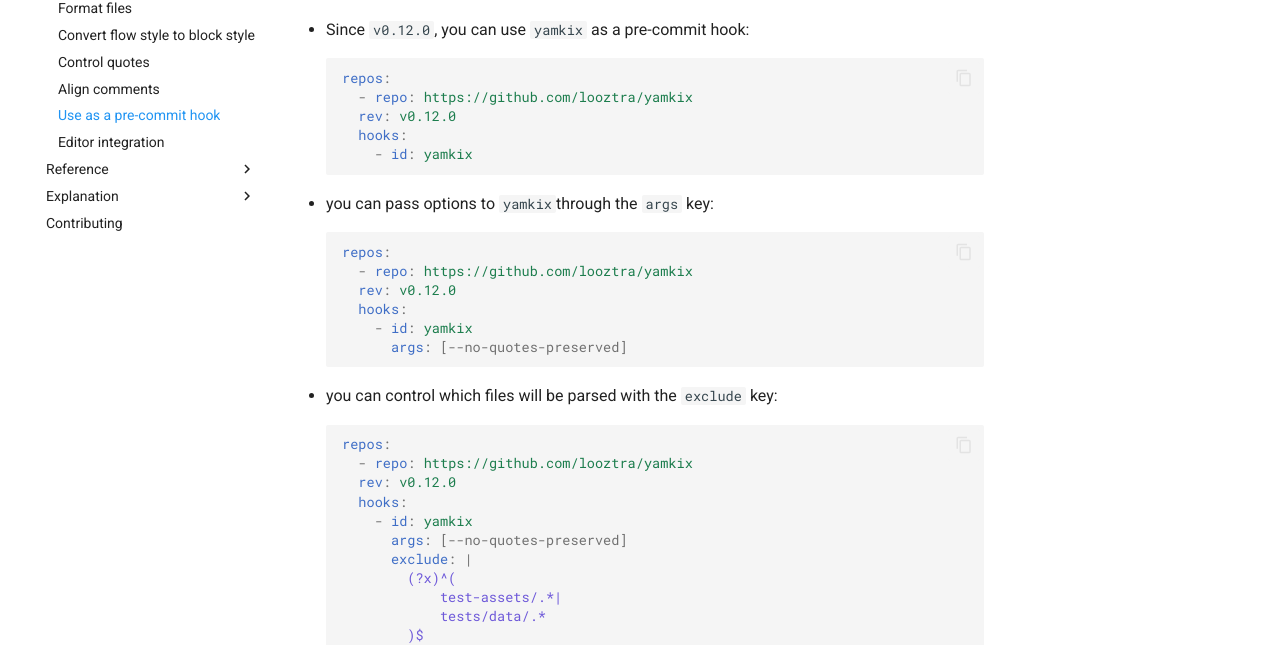
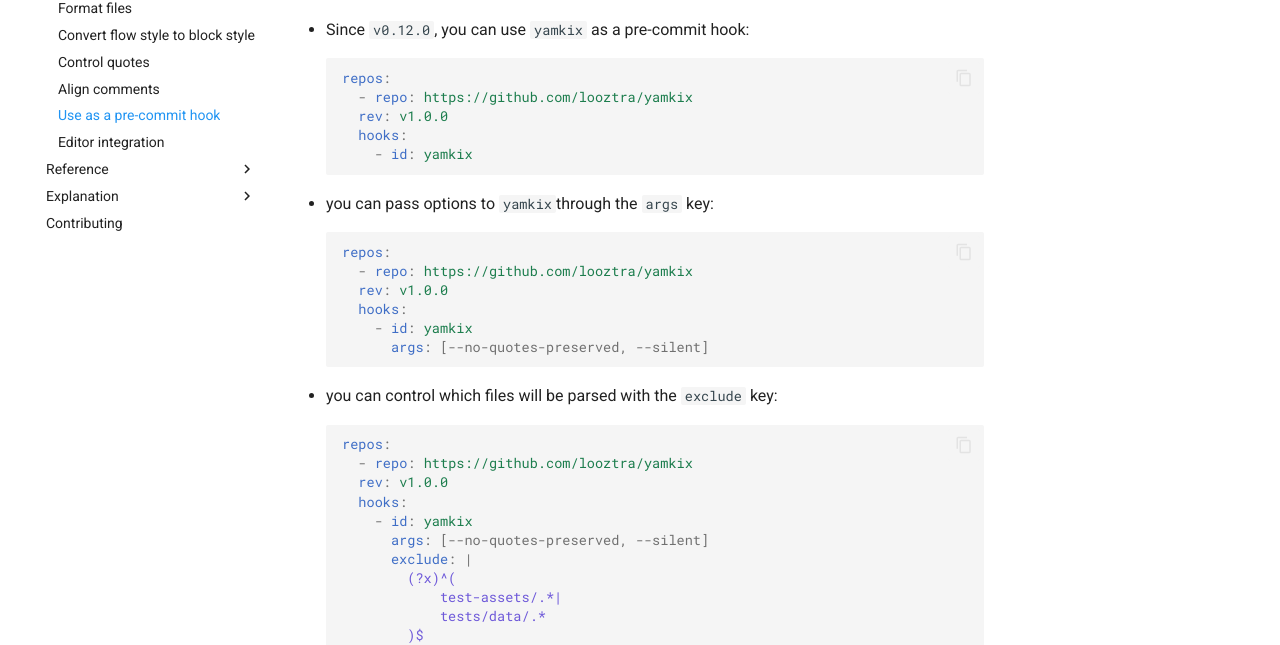
Before and after one commit to looztra/yamkix, an MkDocs documentation site: the page built from docs/how-to/pre-commit.md, in a window 1280 px wide and 1081 px high. Shown: the part 238-883 px from the top of the window. Built offline with MkDocs 1.6.1 and Material for MkDocs 9.7.7, drawn with Linux system fonts in a browser that asks for light colours; comment, search, counter and statistics services are not loaded.

Commit message:
chore(docs): update pre-commit configuration to use yamkix v1.0.0 and add silent option

````diff
--- a/docs/how-to/pre-commit.md
+++ b/docs/how-to/pre-commit.md
@@ -7,7 +7,7 @@
     ```yaml
     repos:
       - repo: https://github.com/looztra/yamkix
-      rev: v0.12.0
+      rev: v1.0.0
       hooks:
         - id: yamkix
     ```
@@ -17,10 +17,10 @@
     ```yaml
     repos:
       - repo: https://github.com/looztra/yamkix
-      rev: v0.12.0
+      rev: v1.0.0
       hooks:
         - id: yamkix
-          args: [--no-quotes-preserved]
+          args: [--no-quotes-preserved, --silent]
     ```
 
 - you can control which files will be parsed with the `exclude` key:
@@ -28,10 +28,10 @@
     ```yaml
     repos:
       - repo: https://github.com/looztra/yamkix
-      rev: v0.12.0
+      rev: v1.0.0
       hooks:
         - id: yamkix
-          args: [--no-quotes-preserved]
+          args: [--no-quotes-preserved, --silent]
           exclude: |
             (?x)^(
                 test-assets/.*|
````
